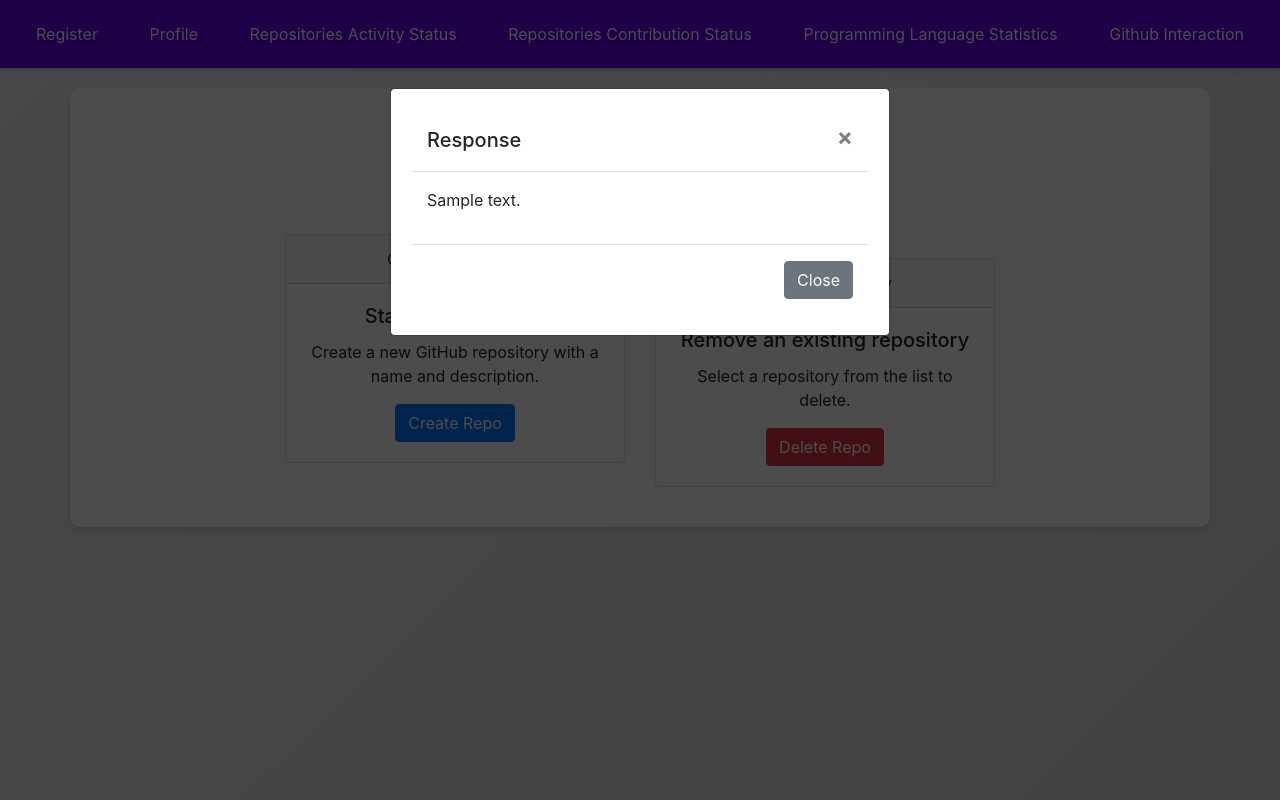
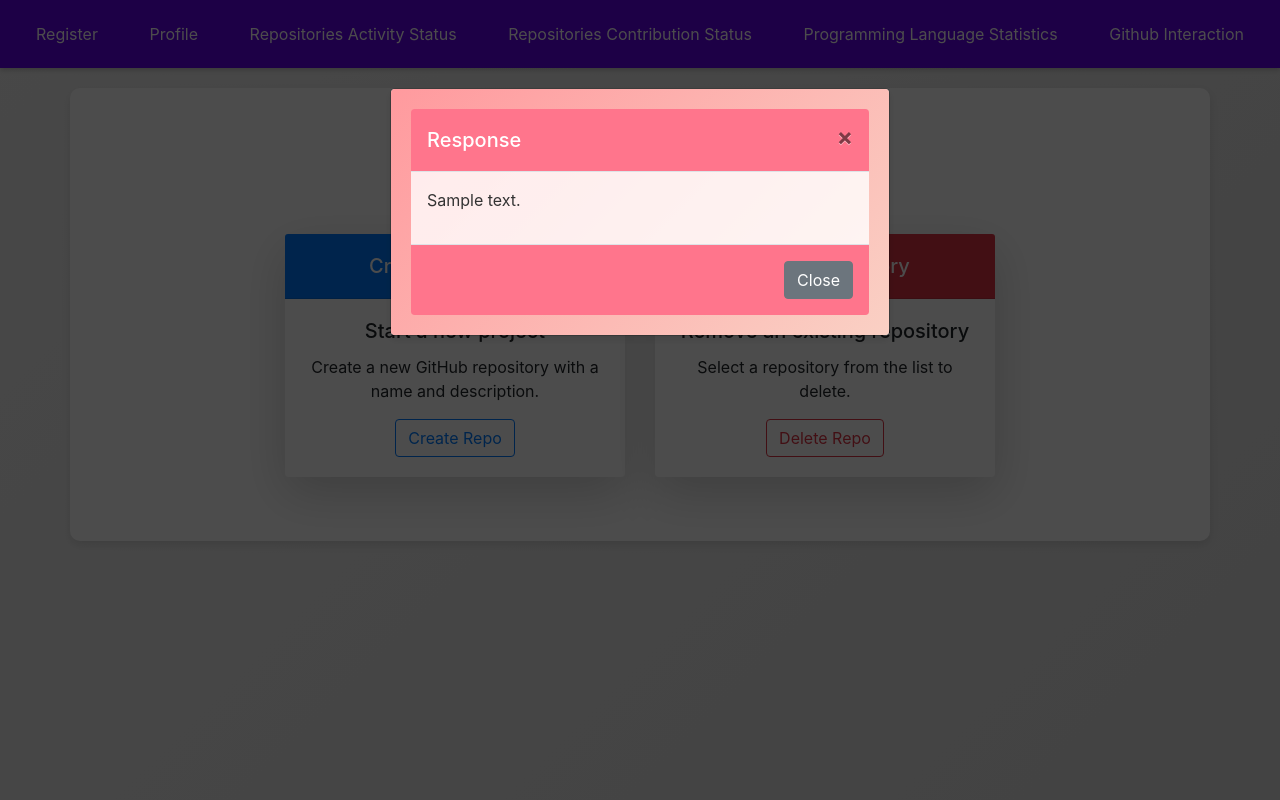
Before and after one commit to AndreeaDraghici/GitHub-Metrics-Dashboard, a Django app: template github_app/templates/github_interactions.html in a window 1280 px wide. Run offline with Django 5.2, Linux system fonts and the light colour scheme; tables that the repository leaves empty hold one stand-in row (values such as "Sample post"); the template is opened without the code that fills it: values that come from a table or form of the project are taken from there, most other values are stand-ins (such as "Sample title", 1, 10 or a date in 2020); some libraries are stand-ins or nearby versions.

Commit message:
extend delete modal of repository

```diff
--- a/github_app/templates/github_interactions.html
+++ b/github_app/templates/github_interactions.html
@@ -7,30 +7,34 @@
     <h3 class="text-center">GitHub Interactions</h3>
     <div class="row justify-content-center mt-4">
         <!-- Create Repository Card -->
-        <div class="col-md-4">
-            <div class="card text-center">
-                <div class="card-header">
-                    Create Repository
+        <div class="col-md-4 mb-4">
+            <div class="card text-center shadow-lg border-0">
+                <div class="card-header bg-primary text-white">
+                    <i class="fas fa-plus-circle fa-2x"></i>
+                    <h5 class="mt-2">Create Repository</h5>
                 </div>
                 <div class="card-body">
                     <h5 class="card-title">Start a new project</h5>
                     <p class="card-text">Create a new GitHub repository with a name and description.</p>
-                    <button class="btn btn-primary" data-toggle="modal" data-target="#createRepoModal">Create Repo
+                    <button class="btn btn-outline-primary" data-toggle="modal" data-target="#createRepoModal">
+                        <i class="fas fa-plus"></i> Create Repo
                     </button>
                 </div>
             </div>
         </div>
 
         <!-- Delete Repository Card -->
-        <div class="col-md-4 mt-4">
-            <div class="card text-center">
-                <div class="card-header">
-                    Delete Repository
+        <div class="col-md-4 mb-4">
+            <div class="card text-center shadow-lg border-0">
+                <div class="card-header bg-danger text-white">
+                    <i class="fas fa-trash-alt fa-2x"></i>
+                    <h5 class="mt-2">Delete Repository</h5>
                 </div>
                 <div class="card-body">
                     <h5 class="card-title">Remove an existing repository</h5>
                     <p class="card-text">Select a repository from the list to delete.</p>
-                    <button class="btn btn-danger" data-toggle="modal" data-target="#deleteRepoModal">Delete Repo
+                    <button class="btn btn-outline-danger" data-toggle="modal" data-target="#deleteRepoModal">
+                        <i class="fas fa-trash"></i> Delete Repo
                     </button>
                 </div>
             </div>
@@ -42,17 +46,17 @@
 <div class="modal fade" id="responseModal" tabindex="-1" role="dialog" aria-labelledby="responseModalLabel"
      aria-hidden="true">
     <div class="modal-dialog" role="document">
-        <div class="modal-content">
-            <div class="modal-header">
+        <div class="modal-content fancy-modal">
+            <div class="modal-header fancy-header">
                 <h5 class="modal-title" id="responseModalLabel">Response</h5>
                 <button type="button" class="close" data-dismiss="modal" aria-label="Close">
                     <span aria-hidden="true">&times;</span>
                 </button>
             </div>
-            <div class="modal-body">
+            <div class="modal-body fancy-body">
                 <p id="modalMessage">{{ modal_message }}</p>
             </div>
-            <div class="modal-footer">
+            <div class="modal-footer fancy-footer">
                 <button type="button" class="btn btn-secondary" data-dismiss="modal">Close</button>
             </div>
         </div>
@@ -98,23 +102,22 @@
 
 
 <!-- Modal Form for Deleting Repository -->
-<div class="modal fade" id="deleteRepoModal" tabindex="-1" role="dialog" aria-labelledby="deleteRepoModalLabel"
-     aria-hidden="true">
+<div class="modal fade" id="deleteRepoModal" tabindex="-1" role="dialog" aria-labelledby="deleteRepoModalLabel" aria-hidden="true">
     <div class="modal-dialog" role="document">
         <div class="modal-content">
             <form id="deleteRepoForm" method="post" action="{% url 'github_interactions' %}">
                 {% csrf_token %}
                 <input type="hidden" name="action" value="delete_repo">
-                <div class="modal-header">
+                <div class="modal-header bg-danger text-white">
                     <h5 class="modal-title" id="deleteRepoModalLabel">Delete Repository</h5>
-                    <button type="button" class="close" data-dismiss="modal" aria-label="Close">
+                    <button type="button" class="close text-white" data-dismiss="modal" aria-label="Close">
                         <span aria-hidden="true">&times;</span>
                     </button>
                 </div>
                 <div class="modal-body">
                     <div class="form-group">
-                        <label for="repo_select">Select Repository:</label>
-                        <select class="form-control" id="repo_select" name="repo_name" required>
+                        <label for="repo_select" class="text-primary">Select Repository:</label>
+                        <select class="form-control custom-select" id="repo_select" name="repo_name" required>
                             {% for repo in repositories %}
                             <option value="{{ repo.name }}">{{ repo.name }}</option>
                             {% endfor %}
@@ -122,7 +125,7 @@
                     </div>
                 </div>
                 <div class="modal-footer">
-                    <button type="button" class="btn btn-secondary" data-dismiss="modal">Close</button>
+                    <button type="button" class="btn btn-secondary" data-dismiss="modal">Cancel</button>
                     <button type="submit" class="btn btn-danger">Delete Repository</button>
                 </div>
             </form>
@@ -147,6 +150,8 @@
         }
     });
 
+
+
 </script>
 
 {% endblock %}
--- a/static/style.css
+++ b/static/style.css
@@ -512,3 +512,88 @@ button:disabled {
    background-color: #5a6268;
    border-color: #545b62;
 }
+
+.fancy-modal {
+    border-radius: 10px;
+    background: linear-gradient(135deg, #ff9a9e, #fad0c4);
+    color: #333;
+    box-shadow: 0 4px 15px rgba(0, 0, 0, 0.2);
+}
+
+.fancy-header {
+    background: #ff758c;
+    border-bottom: none;
+    color: #fff;
+}
+
+.fancy-body {
+    padding: 20px;
+    background: rgba(255, 255, 255, 0.8);
+    color: #333;
+}
+
+.fancy-footer {
+    background: #ff758c;
+    border-top: none;
+    color: #fff;
+}
+
+.close {
+    color: #fff;
+    opacity: 1;
+}
+
+.close:hover {
+    color: #ff3b6c;
+}
+
+.modal-header.bg-danger {
+        background-color: #dc3545; /* Red color */
+}
+
+.modal-header.bg-danger .close {
+   color: #fff;
+   opacity: 0.9;
+}
+
+.modal-header.bg-danger .close:hover {
+   opacity: 1;
+}
+
+.modal-content {
+   border-radius: 0.5rem;
+   border: none;
+   box-shadow: 0 4px 8px rgba(0, 0, 0, 0.1);
+}
+
+.form-group label {
+   font-weight: bold;
+}
+
+.form-control.custom-select {
+  border-color: #007bff;
+}
+
+.modal-footer {
+  border-top: none;
+}
+
+.btn-danger {
+   background-color: #dc3545;
+   border-color: #dc3545;
+}
+
+.btn-danger:hover {
+   background-color: #c82333;
+   border-color: #bd2130;
+}
+
+.btn-secondary {
+  background-color: #6c757d;
+  border-color: #6c757d;
+}
+
+.btn-secondary:hover {
+  background-color: #5a6268;
+  border-color: #545b62;
+}
```
